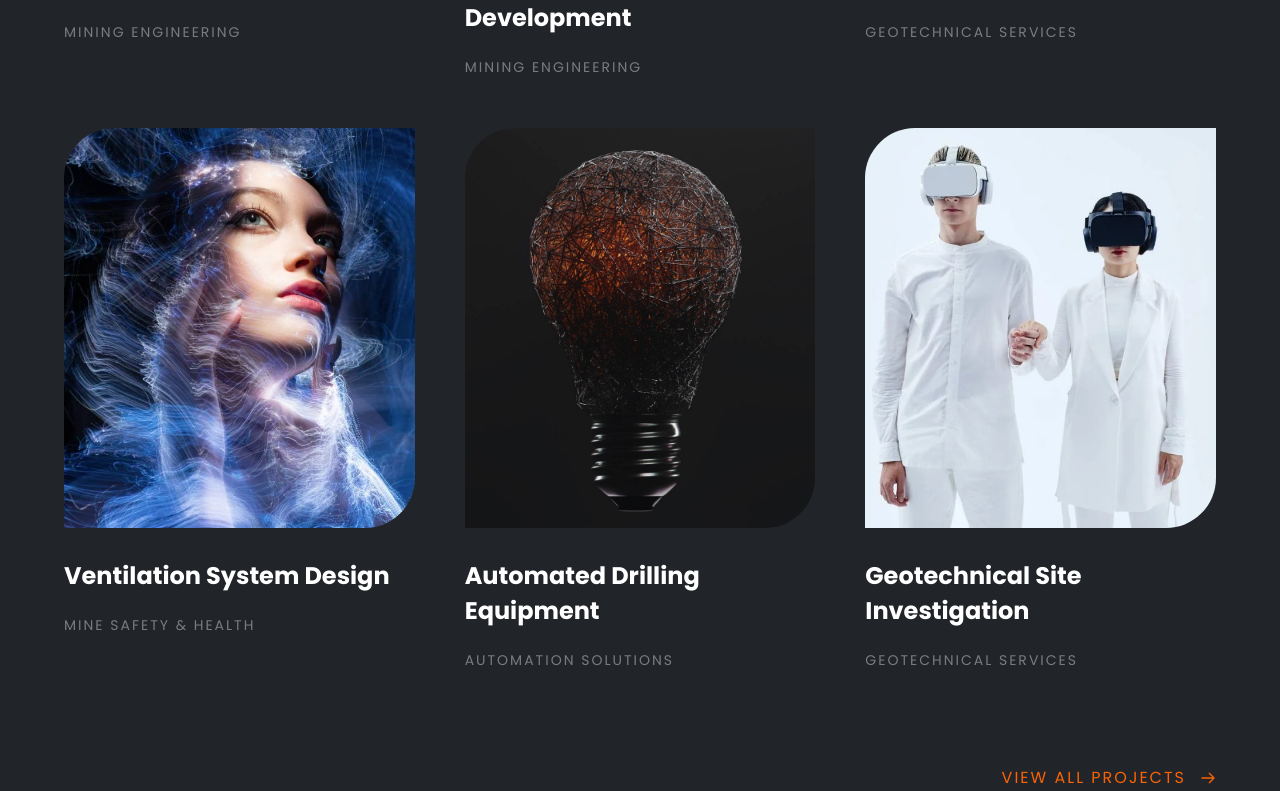
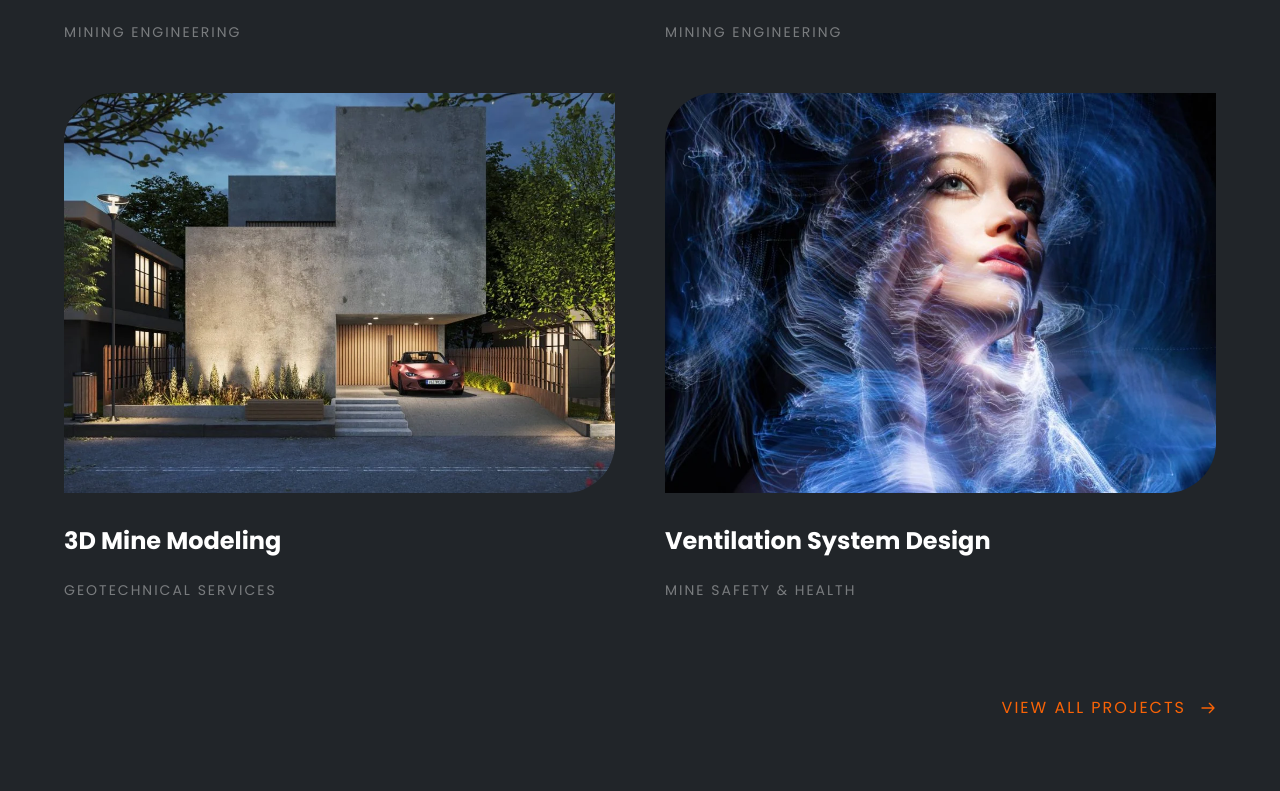
Before and after one commit to Animesh239/mgstucson, a Next.js app: page / in a window 1280 px wide. Shown: the part 5149-5940 px from the top of the page. Built offline with nearby package versions, Linux system fonts and the light colour scheme.

Commit message:
chore: Update grid layout in Projects.js and Projects.js

```diff
--- a/components/Projects.js
+++ b/components/Projects.js
@@ -13,13 +13,13 @@ const Projects = () => {
           <div className='heading-title'>
             <Title title='Selected Projects' />
           </div>
-          <div className='hero-content grid-3 py'>
-            {projects.map((item) => (
-              <Card data={item} key={item.id} />
+          <div className='hero-content grid-2 py'>
+            {projects.slice(0, 4).map((item) => (
+              <Card data={item} path={"projects"} key={item.id} />
             ))}
           </div>
           <div className='card links'>
-            <Link href='/'>
+            <Link href='/projects'>
               VIEW ALL PROJECTS <HiOutlineArrowRight className='link-icon' />
             </Link>
           </div>
--- a/sections/Projects.js
+++ b/sections/Projects.js
@@ -17,11 +17,11 @@ const Projects = () => {
           <br />
           <div className='grid-3'>
             {projects.map((item) => (
-              <Card data={item} key={item.id} caption={item.post} />
+              <Card data={item} path={"projects"} key={item.id} caption={item.post} />
             ))}
           </div>
           <div className='py btn'>
-            <button className='secondary-button'>View More</button>
+            {/* <button className='secondary-button'>View More</button> */}
           </div>
         </div>
       </section>
```
